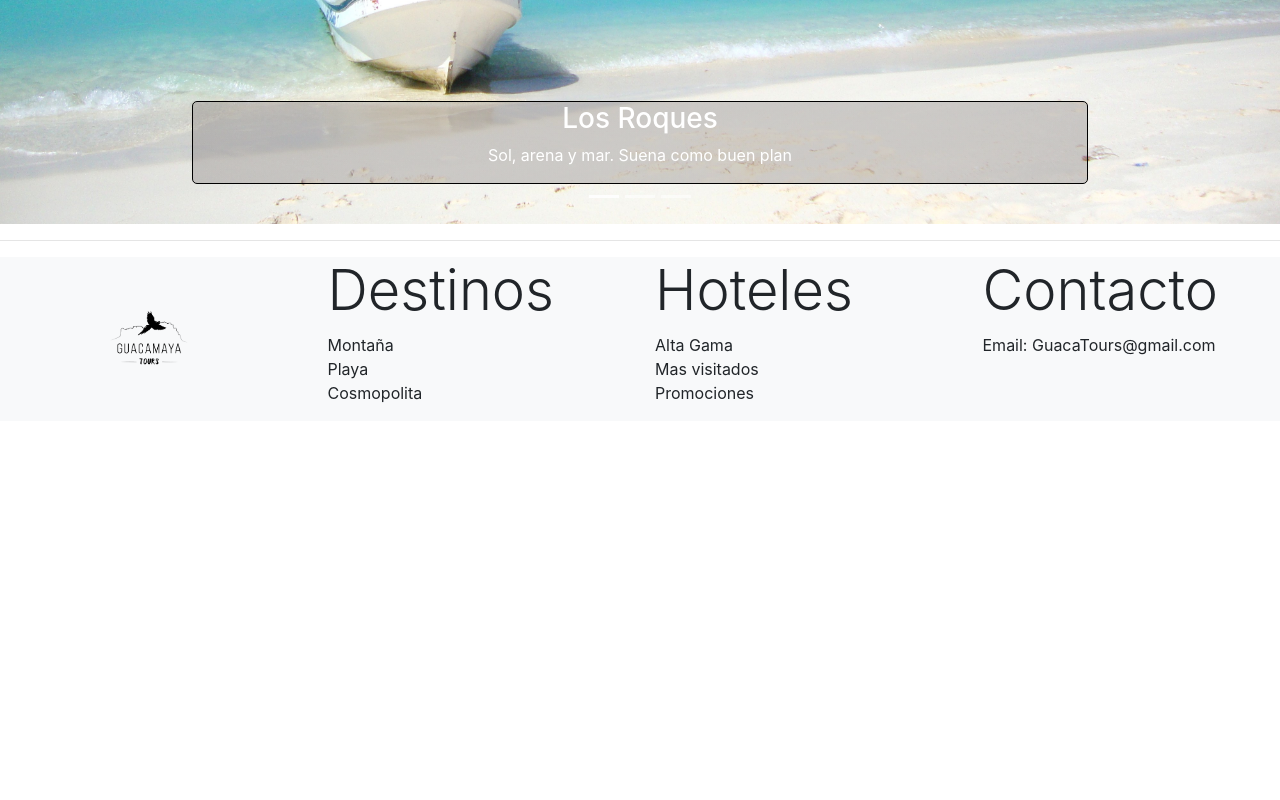
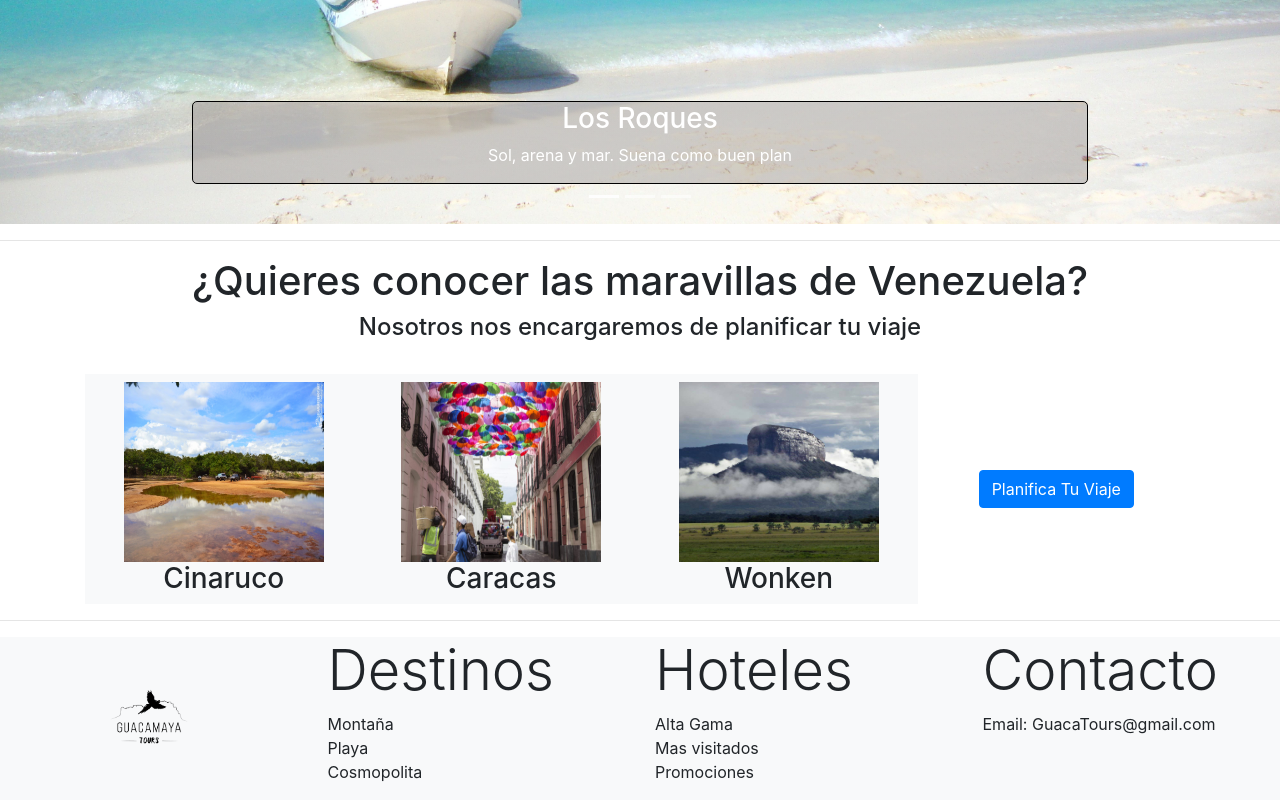
Before and after one commit to gianlucadibella/Guacamaya-Tours, an Angular app: page / in a window 1280 px wide. Shown: the part 615-1415 px from the top of the page. Before the commit the page ends 1036 px from the top, so only its background shows below. Built offline with nearby package versions, Linux system fonts and the light colour scheme.

Commit message:
Arreglo del home

```diff
--- a/src/app/home/home.component.html
+++ b/src/app/home/home.component.html
@@ -1 +1,31 @@
 <app-filtered-slider></app-filtered-slider>
+<hr>
+<div class="container">
+    <div class="col .text-center ">
+        <h1 class="d-flex justify-content-center" >¿Quieres conocer las maravillas de Venezuela?</h1>
+        <h4 class="d-flex justify-content-center" >Nosotros nos encargaremos de planificar tu viaje</h4>
+        <div class="row pt-4 d-flex align-items-center">
+                <div class="col-sm text-center bg-light ">
+                  <img src="assets/images/nature/Cinaruco.jpg" alt="Cinaruco" width="60px" height="180px" width="200px" class="mt-2" >
+                  <h3>Cinaruco</h3>
+                </div>
+                <div class="col-sm text-center bg-light">
+                  <img src="assets/images/nature/Paraguas-paseo-san-jacinto002-1200x800.jpg" alt="Paraguas" height="180px" width="200px" class="mt-2" >
+                  <h3>Caracas</h3>
+                </div>
+                <div class="col-sm text-center bg-light">
+                  <img src="assets/images/nature/Wonken.jpg" alt="" height="180px" width="200px" class="mt-2">
+                <h3>Wonken</h3>
+                </div>
+                <div class="col-sm text-center d-flex justify-content-center">
+                    <div class="d-flex align-items-center">
+                        <button type="button" class="btn btn-primary">
+                               Planifica Tu Viaje
+                              </button>
+                    </div>
+                </div>
+        </div>
+
+    </div>
+
+</div>
```
